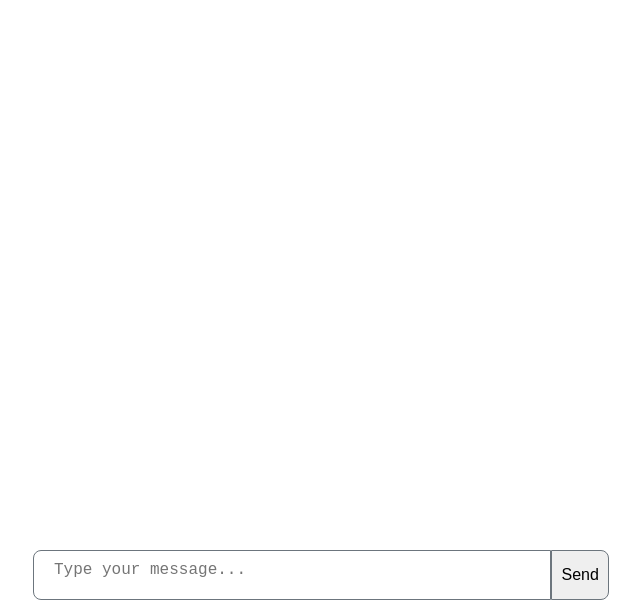
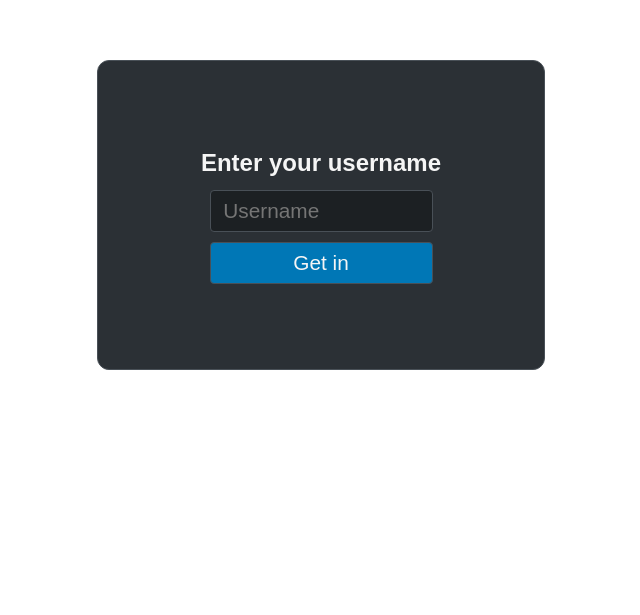
Before and after one commit to WasAlexis/whisper, a Preact app in the folder client/: page / in a window 1280 px wide. Shown: the part 185-800 px from the top of the page, without its empty margins (319-959 px from the left). Built offline with nearby package versions, Linux system fonts and the light colour scheme.

Commit message:
feat: add auth method

```diff
--- a/client/src/app.jsx
+++ b/client/src/app.jsx
@@ -3,6 +3,7 @@ import { useState } from 'preact/hooks';
 import { useRef } from 'preact/hooks';
 
 function App() {
+  const [username, setUsername] = useState(localStorage.getItem('username') || '');
   const [messages, setMessages] = useState([]);
   const textareaRef = useRef(null);
   const chatHistoryRef = useRef(null);
@@ -15,7 +16,7 @@ function App() {
 
     const newMessage = {
       id: Date.now(),
-      username: 'You',
+      username: username,
       text: text.trim(),
       language: 'en',
       timestamp: new Date().toLocaleTimeString()
@@ -28,6 +29,24 @@ function App() {
       chatHistoryRef.current.scrollTop = chatHistoryRef.current.scrollHeight;
     }, 0);
   };
+
+  if (!localStorage.getItem('username')) {
+    return (
+      <div className="login">
+        <div className="login-card">
+          <h2>Enter your username</h2>
+          <input type="text" id="username" placeholder="Username" />
+          <button onClick={() => {
+            const username = document.getElementById('username').value;
+            if (username.trim() !== '') {
+              localStorage.setItem('username', username.trim());
+              window.location.reload();
+            }
+          }}>Get in</button>
+        </div>
+      </div>
+    );
+  }
 
   return (
     <div className='chat-container'>
--- a/client/src/styles.css
+++ b/client/src/styles.css
@@ -2,6 +2,13 @@
 
 :root {
     color-scheme: light dark;
+
+    --darker-color: #1c2023;
+    --dark-color: #212529;
+    --light-color: whitesmoke;
+    --glass-color: #2b3035;
+    --blue-color: #0077b6;
+    --border-glass-color: #495057;
 }
 
 /* Reset default margins and paddings */
@@ -12,6 +19,45 @@
     box-sizing: border-box;
 }
 
+
+h1, h2, h3, h4, h5, h6, p, span, a {
+    margin: 1vh 0px;
+    color: var(--light-color);
+    font-family: sans-serif;
+}
+
+a {
+    text-decoration: none;
+}
+
+input[type="text"],
+input[type="password"],
+input[type="number"],
+textarea {
+    margin: 5px 5px;
+    padding: 1vh 1vw;
+    outline: none;
+    border: 1px solid var(--border-glass-color);
+    border-radius: 4px;
+    background-color: var(--darker-color);
+    color: var(--light-color);
+    font-family: sans-serif;
+    font-size: calc(1vw + 1vh);
+}
+
+button {
+    margin: 5px 6px;
+    padding: 1vh 1vw;
+    width: auto;
+    color: var(--light-color);
+    background-color: transparent;
+    text-shadow: none;
+    border-radius: 4px;
+    border: 1px solid var(--border-glass-color);
+    font-size: calc(1vw + 1vh);
+    cursor: pointer;
+}
+
 body {
     width: 100%;
     height: 100dvh;
@@ -20,6 +66,36 @@ body {
 #app {
     width: 100%;
     height: 100%;
+}
+
+/* Login styles */
+
+.login {
+    width: 100%;
+    height: 100%;
+    align-content: center;
+}
+
+.login .login-card {
+    display: flex;
+    flex-direction: column;
+    align-items: center;
+    justify-content: center;
+    margin: 0 auto;
+    padding: 10vh 0;
+    width: 35%;
+    border: 1px solid var(--border-glass-color);
+    border-radius: 12px;
+    background-color: var(--glass-color);
+}
+
+.login-card input {
+    width: 50%;
+}
+
+.login-card button {
+    width: 50%;
+    background-color: var(--blue-color);
 }
 
 .chat-container {
```
